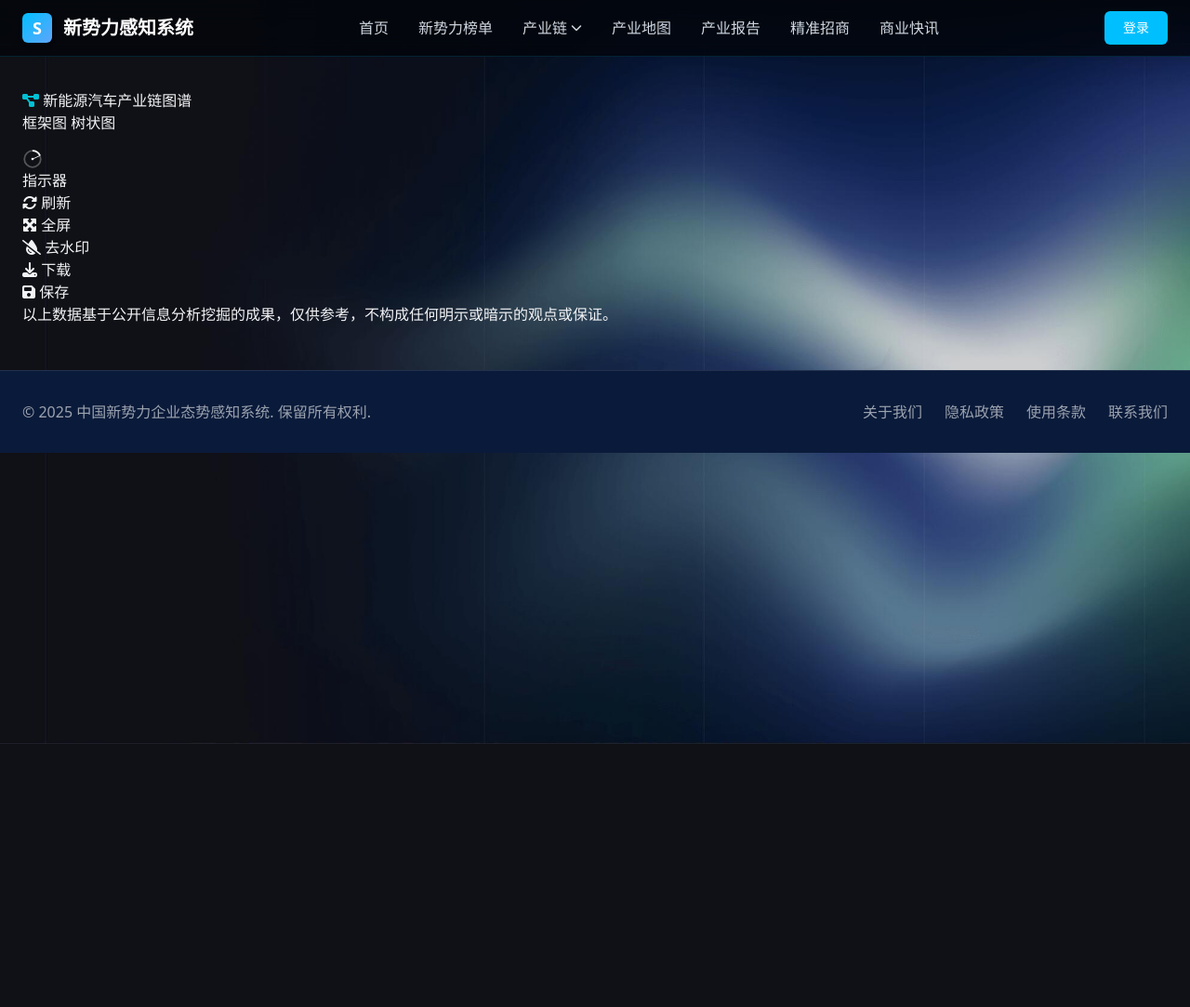
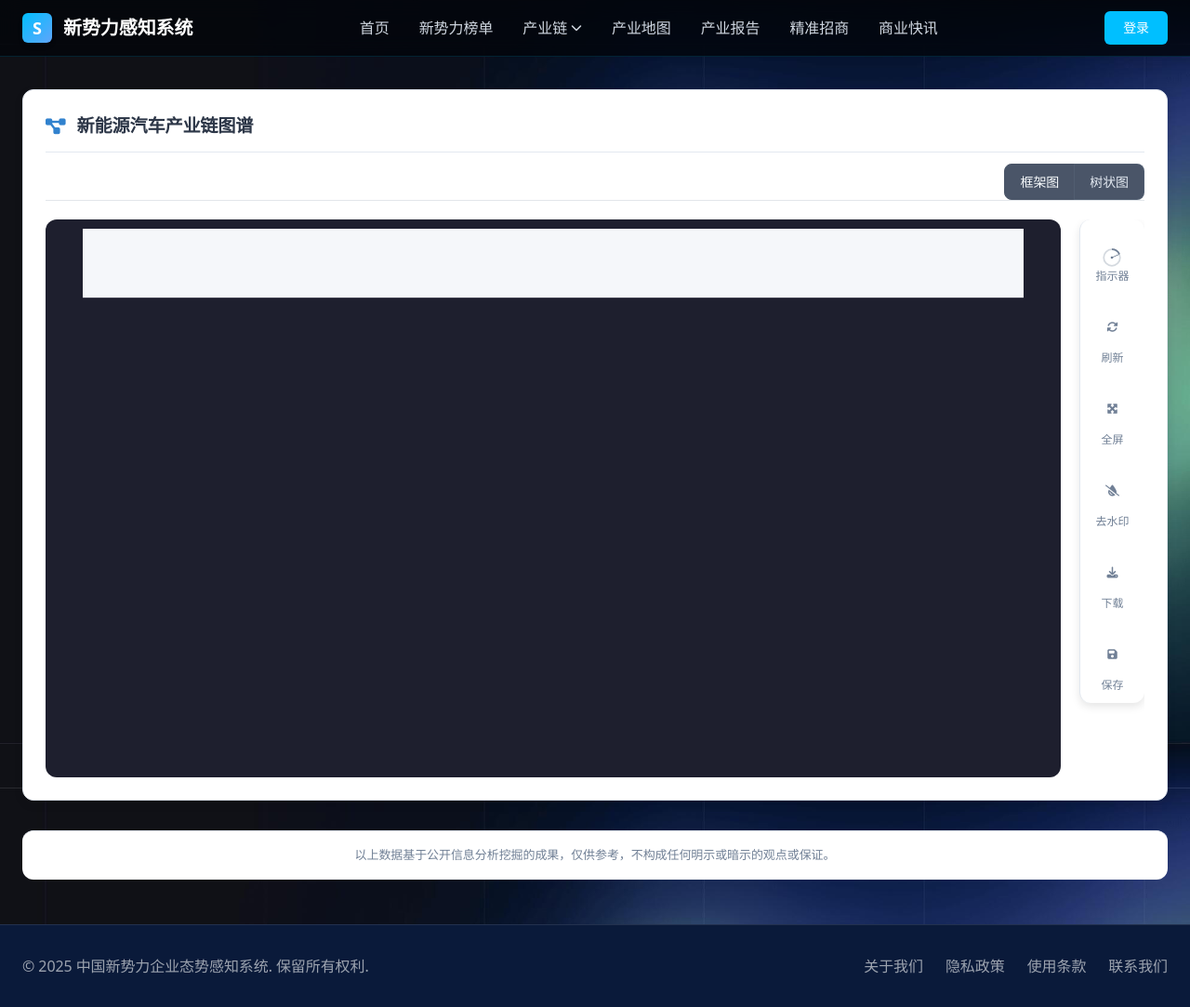
Before and after one commit to cavendishers/ws, a Django app: page /industry/detail/ in a window 1280 px wide. Shown: the whole page at 93% size. Before the commit the page ends 800 px from the top, so only its background shows below. Run offline with Django 5.2, Linux system fonts and the light colour scheme; data that the repository does not hold is empty; some libraries are stand-ins or nearby versions.

Commit message:
1. 修改了gitignore，将static移出gitignore；2. 将产业链界面的css代码移出，放入css文件夹下；3. 配色已经修改为企查查同款 bug：边框样式仍需修改

```diff
--- /dev/null
+++ b/data_hall/static/data_hall/css/industry_chain.css
@@ -0,0 +1,458 @@
+/* 引入优化字体 */
+@import url('https://fonts.googleapis.com/css2?family=Inter:wght@300;400;500;600;700&family=Noto+Sans+SC:wght@300;400;500;600;700&display=swap');
+
+:root {
+    /* 简洁单色调主题 - 蓝灰色系 */
+    --primary: #1E1F2E;
+    --secondary: #4A5568;
+    --secondary-rgb: 74, 85, 104;
+    --accent: #718096;
+    --accent-rgb: 113, 128, 150;
+    --card-bg: #2D3748;
+    --input-bg: #4A5568;
+    --text-primary-light: #F7FAFC;
+    --text-secondary-light: #E2E8F0;
+    --text-muted-light: #A0AEC0;
+    --border-light: rgba(113, 128, 150, 0.2);
+
+    /* 统一的单色调配色 */
+    --node-bg-1: #3a75c4;
+    --node-bg-2: #4a85d4;
+    --node-bg-3: #5a95e4;
+    --node-hover: #2c5da3;
+
+    /* 产业链三区域背景颜色设置 */
+    --upstream-bg-light: #e6f0ff;
+    --midstream-bg-light: #ebf8f4;
+    --downstream-bg-light: #fff9e6;
+
+    /* 产业链三区域标题栏颜色设置 */
+    --upstream-title-bg: #3a75c4;
+    --midstream-title-bg: #4cb396;
+    --downstream-title-bg: #eac980;
+
+    /* 统一蓝色系节点配色 */
+    --node-primary: #2c5da3;
+    --node-secondary: #3a75c4;
+    --node-tertiary: #5a8bd0;
+}
+
+/* 全局字体样式 */
+body, button, input, select, textarea {
+    font-family: 'Inter', 'Noto Sans SC', -apple-system, BlinkMacSystemFont, 'Segoe UI', sans-serif;
+    -webkit-font-smoothing: antialiased;
+    -moz-osx-font-smoothing: grayscale;
+    letter-spacing: -0.005em;
+}
+
+/* 图表特定样式 */
+.chart-view-options {
+    padding: 0px 0px;
+    background-color: transparent;
+    border-bottom: 1px solid var(--border-light);
+    display: flex;
+    justify-content: flex-end;
+    margin-bottom: 1.25rem;
+}
+
+.view-option {
+    background-color: var(--input-bg);
+    border: 1px solid var(--border-light);
+    padding: 8px 16px;
+    margin-left: -1px;
+    cursor: pointer;
+    font-size: 14px;
+    font-weight: 500;
+    color: var(--text-secondary-light);
+    transition: all 0.25s ease;
+}
+.view-option:first-child {
+    border-top-left-radius: 8px;
+    border-bottom-left-radius: 8px;
+    margin-left: 0;
+}
+.view-option:last-child {
+    border-top-right-radius: 8px;
+    border-bottom-right-radius: 8px;
+}
+.view-option.active {
+    background-color: var(--secondary);
+    color: var(--text-primary-light);
+    border-color: var(--secondary);
+}
+.view-option:hover:not(.active) {
+    background-color: var(--accent);
+    color: var(--text-primary-light);
+}
+
+/* 基本布局 */
+.graph-main-content-wrapper {
+    display: flex;
+    flex-grow: 1;
+    padding: 0;
+    overflow: hidden;
+    position: relative;
+}
+
+#chart-zoom-pan-container {
+    flex-grow: 1;
+    overflow: auto;
+    position: relative;
+    cursor: grab;
+    background-color: var(--primary);
+    border-radius: 12px;
+    min-height: 600px;
+}
+
+#industry-chain-container {
+    display: flex;
+    padding: 40px;
+    gap: 32px;
+    min-width: min-content;
+    transform-origin: 0 0;
+    transition: transform 0.2s ease;
+    position: relative;
+    background-color: #f5f7fa;
+}
+
+.industry-column {
+    min-width: 320px;
+    padding: 0;
+    border-radius: 12px;
+    box-sizing: border-box;
+    display: flex;
+    flex-direction: column;
+    gap: 16px;
+    align-self: flex-start;
+    background-color: #ffffff;
+    box-shadow: 0 4px 10px rgba(0, 0, 0, 0.1);
+    border: 1px solid #e2e8f0;
+}
+
+/* 上游部分样式 */
+.industry-column.upstream-column {
+    background-color: var(--upstream-bg-light);
+}
+
+.industry-column.upstream-column .column-title-container {
+    background-color: var(--upstream-title-bg);
+}
+
+/* 中游部分样式 */
+.industry-column.midstream-column {
+    background-color: var(--midstream-bg-light);
+}
+
+.industry-column.midstream-column .column-title-container {
+    background-color: var(--midstream-title-bg);
+}
+
+/* 下游部分样式 */
+.industry-column.downstream-column {
+    background-color: var(--downstream-bg-light);
+}
+
+.industry-column.downstream-column .column-title-container {
+    background-color: var(--downstream-title-bg);
+}
+
+/* 增加不同列数的列宽度 */
+.industry-column.width-columns-2 {
+    min-width: 650px;
+    max-width: 700px;
+}
+
+.industry-column.width-columns-3 {
+    min-width: 950px;
+    max-width: 1020px;
+}
+
+.industry-column.width-columns-4 {
+    min-width: 1250px;
+    max-width: 1340px;
+}
+
+.industry-column .column-title-container {
+    padding: 12px;
+    border-radius: 12px 12px 0 0;
+    margin-bottom: 0;
+    text-align: center;
+    background-color: var(--secondary);
+}
+
+.industry-column .column-title {
+    font-size: 22px;
+    font-weight: 600;
+    color: #ffffff;
+    padding: 10px 16px;
+    display: inline-block;
+    letter-spacing: -0.01em;
+}
+
+/* 上游节点样式 */
+.upstream-column .node-level-1,
+.midstream-column .node-level-1,
+.downstream-column .node-level-1 {
+    background-color: var(--node-primary);
+    color: #ffffff;
+}
+
+.upstream-column .node-level-2,
+.midstream-column .node-level-2,
+.downstream-column .node-level-2 {
+    background-color: var(--node-secondary);
+    color: #ffffff;
+}
+
+.upstream-column .node-level-3,
+.upstream-column .node-level-4,
+.midstream-column .node-level-3,
+.midstream-column .node-level-4,
+.downstream-column .node-level-3,
+.downstream-column .node-level-4 {
+    background-color: var(--node-tertiary);
+    color: #ffffff;
+    border-color: var(--node-primary);
+}
+
+.node-level-1 {
+    color: #ffffff;
+    padding: 14px 16px;
+    border-radius: 8px;
+    font-weight: 600;
+    text-align: center;
+    font-size: 16px;
+    background-color: var(--node-primary);
+    box-shadow: 0 2px 8px rgba(0, 0, 0, 0.1);
+    letter-spacing: -0.005em;
+}
+
+.node-level-2 {
+    color: #ffffff;
+    padding: 10px 14px;
+    border-radius: 8px;
+    font-weight: 500;
+    text-align: center;
+    margin-top: 12px;
+    font-size: 15px;
+    background-color: var(--node-secondary);
+    transition: all 0.25s ease;
+}
+
+.node-level-1-items-container,
+.node-level-2-items-container,
+.node-level-3-items-container {
+    background-color: rgba(255, 255, 255, 0.7);
+    border: 1px solid rgba(0, 0, 0, 0.1);
+    border-radius: 8px;
+    padding: 14px;
+    margin-top: 8px;
+    display: flex;
+    flex-direction: column;
+    gap: 10px;
+}
+
+/* 多列布局样式 */
+.node-level-1-items-container {
+    display: grid;
+    grid-template-columns: repeat(auto-fill, minmax(280px, 1fr));
+    gap: 14px;
+}
+
+.multi-column-layout {
+    grid-template-columns: repeat(auto-fill, minmax(280px, 1fr));
+}
+
+.columns-2 {
+    grid-template-columns: repeat(2, 1fr);
+}
+
+.columns-3 {
+    grid-template-columns: repeat(3, 1fr);
+}
+
+.columns-4 {
+    grid-template-columns: repeat(4, 1fr);
+}
+
+.multi-column-layout > .node-level-2,
+.multi-column-layout > .node-level-3,
+.multi-column-layout > .node-level-4 {
+    min-width: 280px;
+    max-height: fit-content;
+}
+
+.node-level-3 {
+    background-color: var(--input-bg);
+    width: 240px;
+    border: 1px solid var(--border-light);
+    color: var(--text-secondary-light);
+    padding: 10px 12px;
+    border-radius: 6px;
+    text-align: center;
+    font-size: 14px;
+    font-weight: 500;
+    transition: all 0.25s ease;
+}
+
+.node-level-4 {
+    background-color: var(--input-bg);
+    border: 1px solid var(--border-light);
+    color: var(--text-secondary-light);
+    padding: 10px 12px;
+    border-radius: 6px;
+    text-align: center;
+    font-size: 14px;
+    font-weight: 500;
+    transition: all 0.25s ease;
+}
+
+.node-level-3:hover, .node-level-4:hover {
+    transform: translateY(-1px);
+    box-shadow: 0 2px 5px rgba(0, 0, 0, 0.1);
+}
+
+.horizontal-group-parent > .node-level-2-items-container,
+.horizontal-group-parent > .node-level-3-items-container {
+    flex-direction: row;
+    justify-content: space-around;
+    flex-wrap: wrap;
+}
+
+.horizontal-group-parent > .node-level-2-items-container > .node-level-3,
+.horizontal-group-parent > .node-level-3-items-container > .node-level-4 {
+    flex-grow: 1;
+    min-width: 100px;
+}
+
+.arrow {
+    display: flex;
+    align-items: center;
+    justify-content: center;
+    font-size: 32px;
+    color: #718096;
+    align-self: flex-start;
+    padding-top: 180px;
+    min-width: 40px;
+}
+
+/* 侧边栏操作 */
+.graph-sidebar-actions {
+    width: 70px;
+    background-color: #ffffff;
+    border-left: 1px solid #e2e8f0;
+    display: flex;
+    flex-direction: column;
+    align-items: center;
+    padding-top: 20px;
+    margin-left: 20px;
+    border-radius: 12px;
+    height: fit-content;
+    box-shadow: 0 4px 10px rgba(0, 0, 0, 0.1);
+}
+
+.graph-sidebar-icon-group {
+    display: flex;
+    flex-direction: column;
+    align-items: center;
+    gap: 20px;
+}
+
+.graph-sidebar-item {
+    display: flex;
+    flex-direction: column;
+    align-items: center;
+    cursor: pointer;
+    color: #718096;
+    font-size: 12px;
+    font-weight: 500;
+    text-align: center;
+    width: 100%;
+    padding: 10px 0;
+    transition: all 0.25s ease;
+}
+
+.graph-sidebar-item i {
+    width: 24px;
+    height: 24px;
+    margin-bottom: 6px;
+}
+
+.graph-sidebar-item:hover {
+    color: #4A5568;
+    background-color: #f7f8fa;
+}
+
+/* 页脚 */
+.graph-footer {
+    background-color: #ffffff;
+    text-align: center;
+    padding: 16px;
+    font-size: 13px;
+    font-weight: 400;
+    color: #718096;
+    border-top: 1px solid #e2e8f0;
+    margin-top: 1.5rem;
+    border-radius: 12px;
+}
+
+.section-card {
+    background-color: #ffffff;
+    border-radius: 12px;
+    padding: 1.5rem;
+    margin-bottom: 2rem;
+    border: 1px solid #e2e8f0;
+    box-shadow: 0 4px 10px rgba(0, 0, 0, 0.1);
+}
+
+.section-title {
+    font-size: 1.2rem;
+    font-weight: 600;
+    color: #2d3748;
+    margin-bottom: 0.8rem;
+    padding-bottom: 0.8rem;
+    border-bottom: 1px solid #e2e8f0;
+    display: flex;
+    align-items: center;
+    gap: 0.75rem;
+    letter-spacing: -0.01em;
+}
+
+.section-title i {
+    color: #3182ce;
+}
+
+/* 简洁滚动条 */
+::-webkit-scrollbar {
+    width: 8px;
+    height: 8px;
+}
+
+::-webkit-scrollbar-track {
+    background: #f1f1f1;
+    border-radius: 4px;
+}
+
+::-webkit-scrollbar-thumb {
+    background: #c4c9d4;
+    border-radius: 4px;
+}
+
+::-webkit-scrollbar-thumb:hover {
+    background: #a0aec0;
+}
+
+/* 节点标题优化 */
+.node-title {
+    font-weight: 500;
+    font-size: 16px;
+    letter-spacing: -0.005em;
+}
+
+/* 多列包装器样式 */
+.multi-columns-wrapper {
+    background-color: rgba(255, 255, 255, 0.7);
+    border-radius: 8px;
+    padding: 15px;
+    margin-top: 10px;
+}
--- a/data_hall/templates/data_hall/industry_detail.html
+++ b/data_hall/templates/data_hall/industry_detail.html
@@ -399,6 +399,28 @@
         console.log(`总节点数: ${totalNodes}, 每列最大节点数: ${maxNodesPerColumn}, 需要列数: ${requiredColumns}`);
         return requiredColumns;
     }
+
+    // 添加全屏按钮功能
+    document.querySelector('.graph-sidebar-item[title="全屏"]').addEventListener('click', function() {
+        const chartSection = document.getElementById('industry-chain-section');
+        if (!document.fullscreenElement) {
+            if (chartSection.requestFullscreen) {
+                chartSection.requestFullscreen();
+            } else if (chartSection.webkitRequestFullscreen) { /* Safari */
+                chartSection.webkitRequestFullscreen();
+            } else if (chartSection.msRequestFullscreen) { /* IE11 */
+                chartSection.msRequestFullscreen();
+            }
+        } else {
+            if (document.exitFullscreen) {
+                document.exitFullscreen();
+            } else if (document.webkitExitFullscreen) { /* Safari */
+                document.webkitExitFullscreen();
+            } else if (document.msExitFullscreen) { /* IE11 */
+                document.msExitFullscreen();
+            }
+        }
+    });
 });
 </script>
 {% endblock %}
```
Also changed, not shown: 1 other file.
